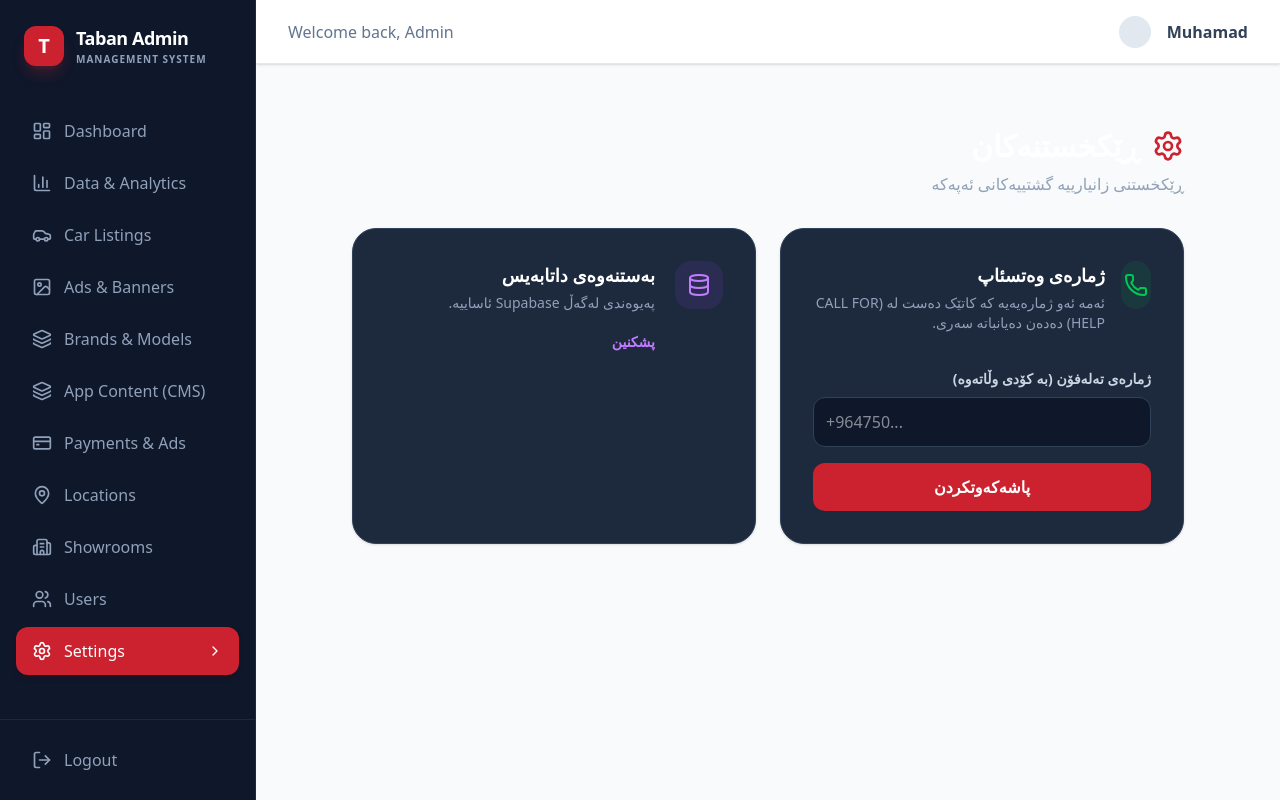
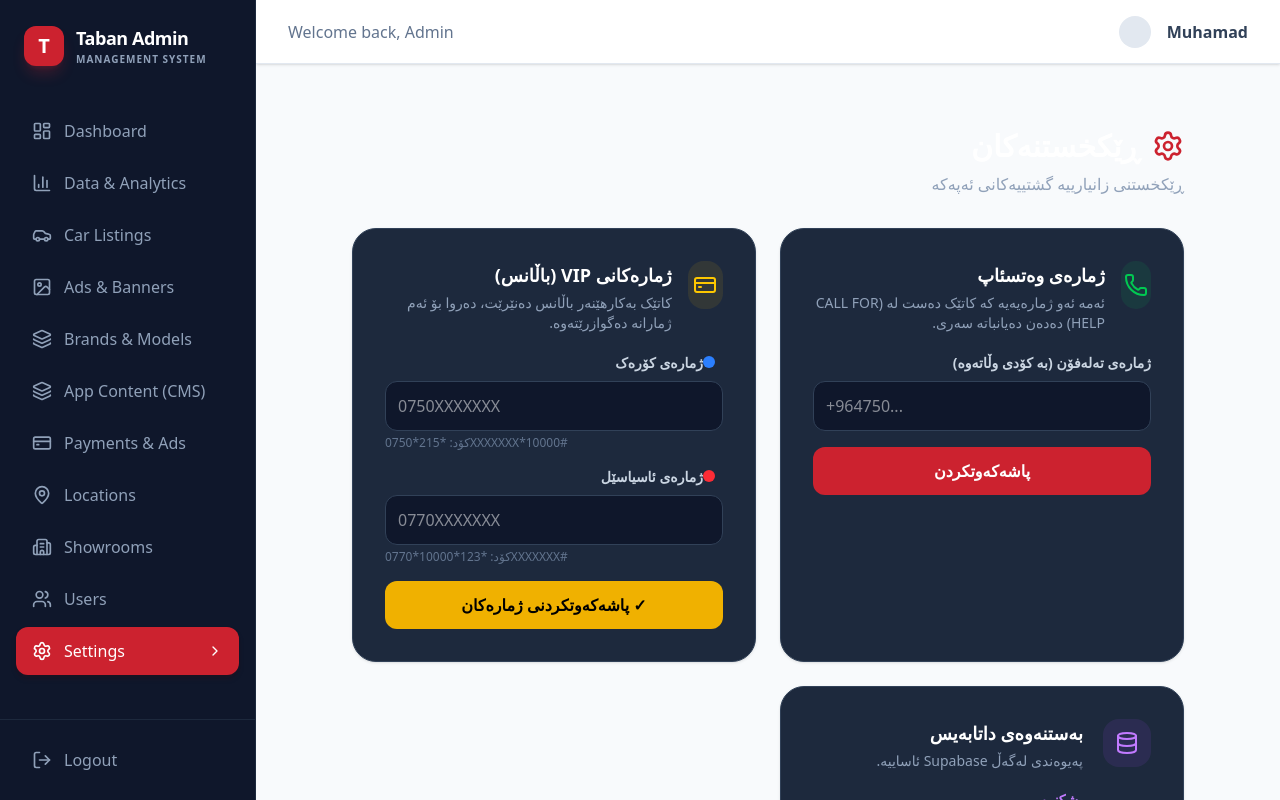
Before and after one commit to muhammadis07801353915-creator/admin-taban, a Next.js app: page /settings in a window 1280 px wide. Built offline with nearby package versions, Linux system fonts and the light colour scheme; no server answers; the database is empty.

Commit message:
Add VIP payment phone numbers to settings page

```diff
--- a/src/app/(dashboard)/settings/page.tsx
+++ b/src/app/(dashboard)/settings/page.tsx
@@ -2,12 +2,15 @@
 
 import { useState, useEffect } from 'react';
 import { supabase } from '@/lib/supabase';
-import { Settings as SettingsIcon, Shield, Phone, Database, Globe } from "lucide-react";
+import { Settings as SettingsIcon, Phone, Database, CreditCard } from "lucide-react";
 
 export default function SettingsPage() {
   const [loading, setLoading] = useState(true);
   const [saving, setSaving] = useState(false);
+  const [savingVip, setSavingVip] = useState(false);
   const [whatsappNumber, setWhatsappNumber] = useState('');
+  const [korekNumber, setKorekNumber] = useState('');
+  const [asiacellNumber, setAsiacellNumber] = useState('');
 
   useEffect(() => {
     fetchSettings();
@@ -22,7 +25,11 @@ export default function SettingsPage() {
         .single();
 
       if (error && error.code !== 'PGRST116') throw error;
-      if (data && data.whatsapp_number) setWhatsappNumber(data.whatsapp_number);
+      if (data) {
+        if (data.whatsapp_number) setWhatsappNumber(data.whatsapp_number);
+        if (data.korek_number) setKorekNumber(data.korek_number);
+        if (data.asiacell_number) setAsiacellNumber(data.asiacell_number);
+      }
     } catch (e) {
       console.error(e);
     } finally {
@@ -48,6 +55,32 @@ export default function SettingsPage() {
     }
   };
 
+  const handleSaveVip = async () => {
+    setSavingVip(true);
+    try {
+      const { error } = await supabase
+        .from('app_settings')
+        .update({
+          korek_number: korekNumber,
+          asiacell_number: asiacellNumber
+        })
+        .eq('id', 1);
+
+      if (error) throw error;
+      alert('ژمارەکانی VIP بە سەرکەوتوویی پاشەکەوت کران!');
+    } catch (e: any) {
+      console.error(e);
+      // If columns don't exist yet, show helpful message
+      if (e.message?.includes('column')) {
+        alert('تکایە پێشتر ئەم SQL ئەجرا بکە لە Supabase:\n\nalter table app_settings\nadd column if not exists korek_number text,\nadd column if not exists asiacell_number text;');
+      } else {
+        alert('هەڵەیەک ڕوویدا: ' + e.message);
+      }
+    } finally {
+      setSavingVip(false);
+    }
+  };
+
   if (loading) return <div className="p-8 text-white">چاوەڕوان بە...</div>;
 
   return (
@@ -69,7 +102,7 @@ export default function SettingsPage() {
             </div>
             <div>
               <h3 className="font-bold text-lg text-white mb-1">ژمارەی وەتسئاپ</h3>
-              <p className="text-slate-400 text-sm mb-4">ئەمە ئەو ژمارەیەیە کە کاتێک دەست لە (CALL FOR HELP) دەدەن دەیانباتە سەری.</p>
+              <p className="text-slate-400 text-sm">ئەمە ئەو ژمارەیەیە کە کاتێک دەست لە (CALL FOR HELP) دەدەن دەیانباتە سەری.</p>
             </div>
           </div>
 
@@ -81,7 +114,7 @@ export default function SettingsPage() {
                 value={whatsappNumber}
                 onChange={(e) => setWhatsappNumber(e.target.value)}
                 placeholder="+964750..."
-                className="w-full bg-slate-900 border border-slate-700 text-white rounded-xl p-3 text-left dir-ltr"
+                className="w-full bg-slate-900 border border-slate-700 text-white rounded-xl p-3 text-left"
                 dir="ltr"
               />
             </div>
@@ -95,7 +128,62 @@ export default function SettingsPage() {
           </div>
         </div>
 
-        {/* Other Placeholders */}
+        {/* VIP Payment Numbers */}
+        <div className="bg-slate-800 p-8 rounded-3xl border border-slate-700 shadow-sm flex flex-col gap-5">
+          <div className="flex items-start gap-4">
+            <div className="w-12 h-12 bg-yellow-500/10 rounded-2xl flex items-center justify-center">
+              <CreditCard className="w-6 h-6 text-yellow-400" />
+            </div>
+            <div>
+              <h3 className="font-bold text-lg text-white mb-1">ژمارەکانی VIP (باڵانس)</h3>
+              <p className="text-slate-400 text-sm">کاتێک بەکارهێنەر باڵانس دەنێرێت، دەروا بۆ ئەم ژمارانە دەگوازرێتەوە.</p>
+            </div>
+          </div>
+
+          <div className="space-y-4">
+            <div>
+              <label className="block text-sm font-bold text-slate-300 mb-2">
+                <span className="inline-block w-3 h-3 bg-blue-500 rounded-full mr-2"></span>
+                ژمارەی کۆرەک
+              </label>
+              <input
+                type="text"
+                value={korekNumber}
+                onChange={(e) => setKorekNumber(e.target.value)}
+                placeholder="0750XXXXXXX"
+                className="w-full bg-slate-900 border border-slate-700 text-white rounded-xl p-3 text-left"
+                dir="ltr"
+              />
+              <p className="text-slate-500 text-xs mt-1 text-left" dir="ltr">کۆد: *215*{korekNumber || '0750XXXXXXX'}*10000#</p>
+            </div>
+
+            <div>
+              <label className="block text-sm font-bold text-slate-300 mb-2">
+                <span className="inline-block w-3 h-3 bg-red-500 rounded-full mr-2"></span>
+                ژمارەی ئاسیاسێل
+              </label>
+              <input
+                type="text"
+                value={asiacellNumber}
+                onChange={(e) => setAsiacellNumber(e.target.value)}
+                placeholder="0770XXXXXXX"
+                className="w-full bg-slate-900 border border-slate-700 text-white rounded-xl p-3 text-left"
+                dir="ltr"
+              />
+              <p className="text-slate-500 text-xs mt-1 text-left" dir="ltr">کۆد: *123*10000*{asiacellNumber || '0770XXXXXXX'}#</p>
+            </div>
+
+            <button
+              onClick={handleSaveVip}
+              disabled={savingVip}
+              className="w-full bg-yellow-500 text-black font-bold py-3 rounded-xl hover:bg-yellow-400 transition-all disabled:opacity-50"
+            >
+              {savingVip ? 'خەزن دەکرێت...' : '✓ پاشەکەوتکردنی ژمارەکان'}
+            </button>
+          </div>
+        </div>
+
+        {/* DB Status */}
         <div className="bg-slate-800 p-8 rounded-3xl border border-slate-700 shadow-sm flex items-start gap-5">
           <div className="w-12 h-12 bg-purple-500/10 rounded-2xl flex items-center justify-center">
             <Database className="w-6 h-6 text-purple-400" />
```
